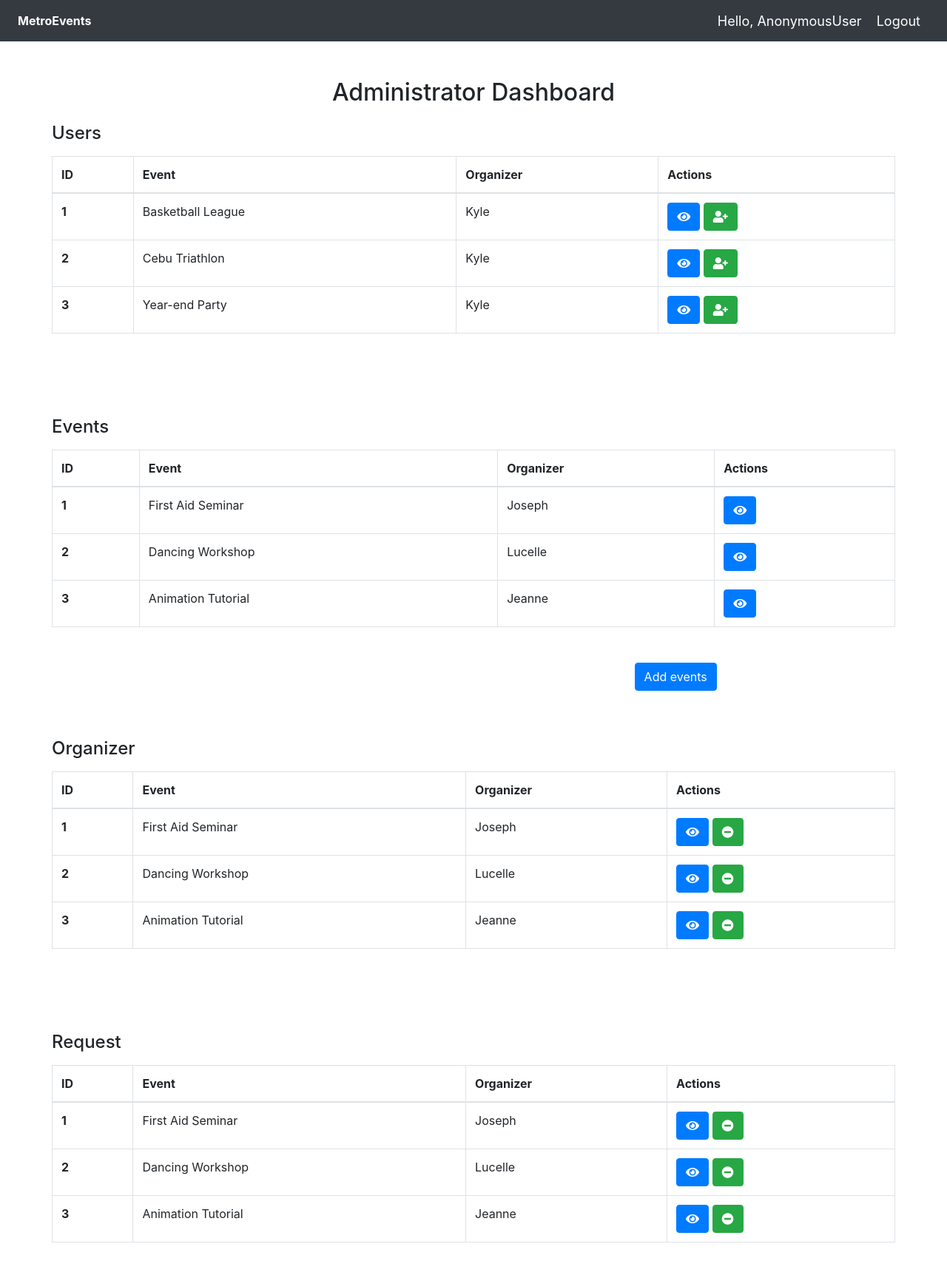
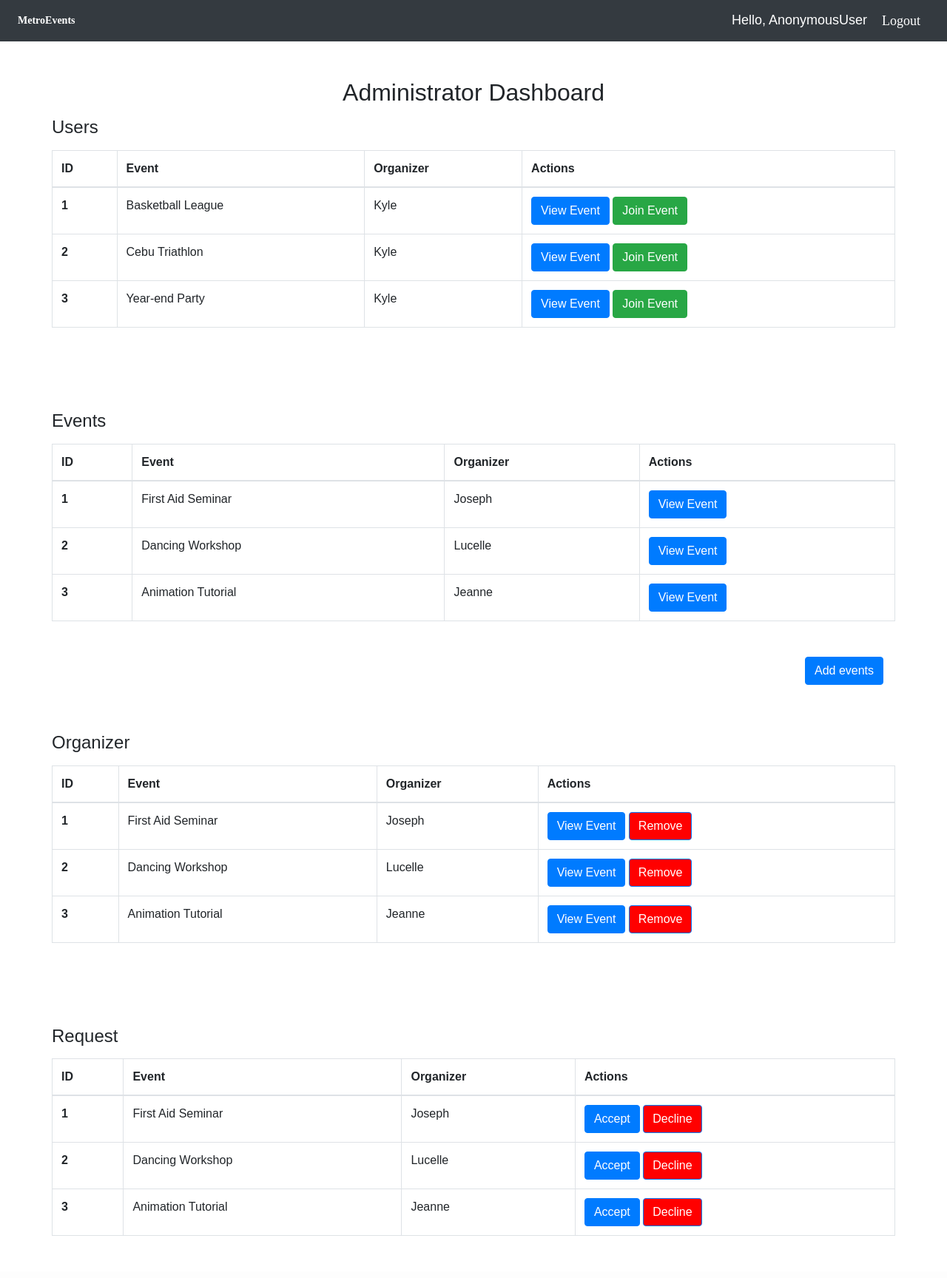
Before and after one commit to jsphdon/G7-MetroEvents, a Django app: template MetroEvents7/account/templates/adminAccount.html in a window 1280 px wide. Shown: the whole page at 74% size. After the commit the page ends 1671 px from the top, so only its background shows below. Run offline with Django 3.2, Linux system fonts and the light colour scheme; the template is opened without the code that fills it, so the values that code supplies are empty; some libraries are stand-ins or nearby versions; some web fonts are replaced.

Commit message:
Update admindashboard

```diff
--- a/MetroEvents7/account/templates/adminAccount.html
+++ b/MetroEvents7/account/templates/adminAccount.html
@@ -1,3 +1,5 @@
+<!-- {% load static %} -->
+
 <!DOCTYPE html>
 <html lang="eng">
 
@@ -7,6 +9,7 @@
     integrity="sha384-ggOyR0iXCbMQv3Xipma34MD+dH/1fQ784/j6cY/iJTQUOhcWr7x9JvoRxT2MZw1T" crossorigin="anonymous">
      <!-- Font Awesome Icons -->
      <link rel="stylesheet" href="https://cdnjs.cloudflare.com/ajax/libs/font-awesome/5.14.0/css/all.min.css">
+  <link rel="stylesheet" type="text/css" href="{% static '/css/main.css' %}">
 
 </head>
 
@@ -16,7 +19,6 @@
     color: #fff;
     margin-right: 20px;
   }
-
   .container {
   padding: 2rem 0rem;
 }
@@ -32,26 +34,17 @@
 } */
 /* The Modal (background) */
 .modal {
-    display: none;
-    /* Hidden by default */
-    position: fixed;
-    /* Stay in place */
-    z-index: 1;
-    /* Sit on top */
-    padding-top: 100px;
-    /* Location of the box */
+  display: none; /* Hidden by default */
+  position: fixed; /* Stay in place */
+  z-index: 1; /* Sit on top */
+  padding-top: 100px; /* Location of the box */
   left: 0;
   top: 0;
-    width: 100%;
-    /* Full width */
-    height: 100%;
-    /* Full height */
-    overflow: auto;
-    /* Enable scroll if needed */
-    background-color: rgb(0, 0, 0);
-    /* Fallback color */
-    background-color: rgba(0, 0, 0, 0.4);
-    /* Black w/ opacity */
+  width: 100%; /* Full width */
+  height: 100%; /* Full height */
+  overflow: auto; /* Enable scroll if needed */
+  background-color: rgb(0,0,0); /* Fallback color */
+  background-color: rgba(0,0,0,0.4); /* Black w/ opacity */
 }
 
 /* Modal Content */
@@ -77,7 +70,6 @@
   text-decoration: none;
   cursor: pointer;
 }
-
 .modal-backdrop {
     display: none;
     z-index: 1040 !important;
@@ -87,16 +79,14 @@
     margin: 2px auto;
     z-index: 1100 !important;
 }
-
-  .admintxt {
+.admintxt{
   position: relative;
   top: 50px;
   text-align: center;
 }
-
-  #btn-addevent {
+#btn-addevent{
   position: relative;
-    left: 67%;
+  left: 85%;
 }
 </style>
 
@@ -109,13 +99,13 @@
     <div class="collapse navbar-collapse" id="navbarNav">
       <ul class="navbar-nav">
         <li class="nav-item active">
-          <a class="nav-link" href="{% url 'account:myaccount' %}"><b>MetroEvents</b></a>
+          <a class="nav-link" href="{% url 'user:homepage' %}"><b>MetroEvents</b></a>
         </li>
       </ul>
     </div>
 
     <span class="hello-msg">Hello, {{request.user}}</span>
-    <span><a class="hello-msg" href="{% url 'account:logout' %}" style="color: white;">Logout</a></span>
+    <span><a class="hello-msg" href="{% url 'user:logout' %}" style="color: white;">Logout</a></span>
 
   </nav>
 <div class="admintxt">
@@ -144,10 +134,8 @@
             <td>Basketball League</td>
             <td>Kyle</td>
             <td>
-                  <button type="button" class="btn btn-primary" data-toggle="modal" data-target="#modal-view"><i
-                      class="fas fa-eye"></i></button>
-                  <button type="button" class="btn btn-success" data-toggle="modal" data-target="#modal-join"><i
-                      class="fas fa-user-plus"></i></button>
+              <button type="button" class="btn btn-primary" data-toggle = "modal" data-target= "#modal-view">View Event</button>
+              <button type="button" class="btn btn-success" data-toggle = "modal" data-target= "#modal-join">Join Event</button>
               <!-- <button type="button" class="btn btn-danger"><i class="far fa-trash-alt"></i></button> -->
             </td>
           </tr>
@@ -156,10 +144,8 @@
             <td>Cebu Triathlon</td>
             <td>Kyle</td>
             <td>
-                  <button type="button" class="btn btn-primary" data-toggle="modal" data-target="#modal-view"><i
-                      class="fas fa-eye"></i></button>
-                  <button type="button" class="btn btn-success" data-toggle="modal" data-target="#modal-join"><i
-                      class="fas fa-user-plus"></i></button>
+              <button type="button" class="btn btn-primary" data-toggle = "modal" data-target= "#modal-view">View Event</button>
+              <button type="button" class="btn btn-success" data-toggle = "modal" data-target= "#modal-join">Join Event</button>
               <!-- <button type="button" class="btn btn-danger"><i class="far fa-trash-alt"></i></button> -->
             </td>
           </tr>
@@ -168,10 +154,8 @@
             <td>Year-end Party</td>
             <td>Kyle</td>
             <td>
-                  <button type="button" class="btn btn-primary" data-toggle="modal" data-target="#modal-view"><i
-                      class="fas fa-eye"></i></button>
-                  <button type="button" class="btn btn-success" data-toggle="modal" data-target="#modal-join"><i
-                      class="fas fa-user-plus"></i></button>
+              <button type="button" class="btn btn-primary" data-toggle = "modal" data-target= "#modal-view">View Event</button>
+              <button type="button" class="btn btn-success" data-toggle = "modal" data-target= "#modal-join">Join Event</button>
               <!-- <button type="button" class="btn btn-danger"><i class="far fa-trash-alt"></i></button> -->
             </td>
           </tr>
@@ -201,8 +185,7 @@
             <td>First Aid Seminar</td>
             <td>Joseph</td>
             <td>
-                  <button type="button" class="btn btn-primary" data-toggle="modal" data-target="#modal-view"><i
-                      class="fas fa-eye"></i></button>
+              <button type="button" class="btn btn-primary" data-toggle = "modal" data-target= "#modal-viewevent">View Event</button>
 
               <!-- <button type="button" class="btn btn-danger"><i class="far fa-trash-alt"></i></button> -->
             </td>
@@ -212,9 +195,7 @@
             <td>Dancing Workshop</td>
             <td>Lucelle</td>
             <td>
-                  <button type="button" class="btn btn-primary" data-toggle="modal" data-target="#modal-view"><i
-                      class="fas fa-eye"></i></button>
-
+                <button type="button" class="btn btn-primary" data-toggle = "modal" data-target= "#modal-viewevent">View Event</button>
               <!-- <button type="button" class="btn btn-danger"><i class="far fa-trash-alt"></i></button> -->
             </td>
           </tr>
@@ -223,9 +204,7 @@
             <td>Animation Tutorial</td>
             <td>Jeanne</td>
             <td>
-                  <button type="button" class="btn btn-primary" data-toggle="modal" data-target="#modal-view"><i
-                      class="fas fa-eye"></i></button>
-
+                <button type="button" class="btn btn-primary" data-toggle = "modal" data-target= "#modal-viewevent">View Event</button>
               <!-- <button type="button" class="btn btn-danger"><i class="far fa-trash-alt"></i></button> -->
             </td>
           </tr>
@@ -257,10 +236,8 @@
             <td>First Aid Seminar</td>
             <td>Joseph</td>
             <td>
-                <button type="button" class="btn btn-primary" data-toggle="modal" data-target="#modal-view"><i
-                    class="fas fa-eye"></i></button>
-                <button type="button" class="btn btn-success" data-toggle="modal" data-target="#modal-remove"><i
-                    class="fas fa-minus-circle"></i></button>
+              <button type="button" class="btn btn-primary" data-toggle = "modal" data-target= "#modal-view">View Event</button>
+              <button style="background-color: red;" type="button" class="btn btn-primary" data-toggle = "modal" data-target= "#modal-remove">Remove</button>
               <!-- <button type="button" class="btn btn-danger"><i class="far fa-trash-alt"></i></button> -->
             </td>
           </tr>
@@ -269,10 +246,8 @@
             <td>Dancing Workshop</td>
             <td>Lucelle</td>
             <td>
-                <button type="button" class="btn btn-primary" data-toggle="modal" data-target="#modal-view"><i
-                    class="fas fa-eye"></i></button>
-                <button type="button" class="btn btn-success" data-toggle="modal" data-target="#modal-remove"><i
-                    class="fas fa-minus-circle"></i></button>
+              <button type="button" class="btn btn-primary" data-toggle = "modal" data-target= "#modal-view">View Event</button>
+              <button style="background-color: red;" type="button" class="btn btn-primary" data-toggle = "modal" data-target= "#modal-remove">Remove</button>
               <!-- <button type="button" class="btn btn-danger"><i class="far fa-trash-alt"></i></button> -->
             </td>
           </tr>
@@ -281,10 +256,8 @@
             <td>Animation Tutorial</td>
             <td>Jeanne</td>
             <td>
-                <button type="button" class="btn btn-primary" data-toggle="modal" data-target="#modal-view"><i
-                    class="fas fa-eye"></i></button>
-                <button type="button" class="btn btn-success" data-toggle="modal" data-target="#modal-remove"><i
-                    class="fas fa-minus-circle"></i></button>
+              <button type="button" class="btn btn-primary" data-toggle = "modal" data-target= "#modal-view">View Event</button>
+              <button style="background-color: red;" type="button" class="btn btn-primary" data-toggle = "modal" data-target= "#modal-remove">Remove</button>
               <!-- <button type="button" class="btn btn-danger"><i class="far fa-trash-alt"></i></button> -->
             </td>
           </tr>
@@ -314,10 +287,8 @@
             <td>First Aid Seminar</td>
             <td>Joseph</td>
             <td>
-                <button type="button" class="btn btn-primary" data-toggle="modal" data-target="#modal-view"><i
-                    class="fas fa-eye"></i></button>
-                <button type="button" class="btn btn-success" data-toggle="modal" data-target="#modal-remove"><i
-                    class="fas fa-minus-circle"></i></button>
+              <button type="button" class="btn btn-primary" data-toggle = "modal" data-target= "#modal-accept">Accept</button>
+              <button style="background-color: red;" type="button" class="btn btn-primary" data-toggle = "modal" data-target= "#modal-decline">Decline</button>
               <!-- <button type="button" class="btn btn-danger"><i class="far fa-trash-alt"></i></button> -->
             </td>
           </tr>
@@ -326,10 +297,8 @@
             <td>Dancing Workshop</td>
             <td>Lucelle</td>
             <td>
-                <button type="button" class="btn btn-primary" data-toggle="modal" data-target="#modal-view"><i
-                    class="fas fa-eye"></i></button>
-                <button type="button" class="btn btn-success" data-toggle="modal" data-target="#modal-remove"><i
-                    class="fas fa-minus-circle"></i></button>
+              <button type="button" class="btn btn-primary" data-toggle = "modal" data-target= "#modal-accept">Accept</button>
+              <button style="background-color: red;" type="button" class="btn btn-primary" data-toggle = "modal" data-target= "#modal-decline">Decline</button>
               <!-- <button type="button" class="btn btn-danger"><i class="far fa-trash-alt"></i></button> -->
             </td>
           </tr>
@@ -338,10 +307,8 @@
             <td>Animation Tutorial</td>
             <td>Jeanne</td>
             <td>
-                <button type="button" class="btn btn-primary" data-toggle="modal" data-target="#modal-view"><i
-                    class="fas fa-eye"></i></button>
-                <button type="button" class="btn btn-success" data-toggle="modal" data-target="#modal-remove"><i
-                    class="fas fa-minus-circle"></i></button>
+              <button type="button" class="btn btn-primary" data-toggle = "modal" data-target= "#modal-accept">Accept</button>
+              <button style="background-color: red;" type="button" class="btn btn-primary" data-toggle = "modal" data-target= "#modal-decline">Decline</button>
               <!-- <button type="button" class="btn btn-danger"><i class="far fa-trash-alt"></i></button> -->
             </td>
           </tr>
@@ -351,8 +318,6 @@
   </div>
 </div>
 </div>
-
-
 <!--
     {% endblock %} -->
   </div>
@@ -364,14 +329,13 @@
               <div class="modal-content">
                 <div class="modal-header">
                   <h5 class="modal-title">Basketball League Event</h5>
-        <button type="button" class="close" data-dismiss="modal">&times;</button>
+                  <button type="button" class="close" data-dismiss = "modal">&times;</button>
                 </div>
                 <div class="modal-body">
                   <p>The event will start at 8:00 am in the morning. Player should be their before the Opening will start!</p>
                 </div>
                 <div class="modal-footer">
-        <button style="background-color: red;" type="button" class="btn btn-secondary"
-          data-dismiss="modal">Cancel</button>
+                  <button style="background-color: red;" type="button" class="btn btn-secondary" data-dismiss = "modal">Cancel</button>
                 </div>
               </div>
             </div>
@@ -382,15 +346,14 @@
               <div class="modal-content">
                 <div class="modal-header">
                   <h5 class="modal-title">Event</h5>
-        <button type="button" class="close" data-dismiss="modal">&times;</button>
+                  <button type="button" class="close" data-dismiss = "modal">&times;</button>
                 </div>
                 <div class="modal-body">
                   <p>Do you want to join in this event?</p>
                 </div>
                 <div class="modal-footer">
-        <button style="background-color: blue;" type="button" class="btn btn-secondary"
-          data-dismiss="modal">Yes</button>
-        <button style="background-color: red;" type="button" class="btn btn-secondary" data-dismiss="modal">No</button>
+                  <button style="background-color: blue;" type="button" class="btn btn-secondary" data-dismiss = "modal">Yes</button>
+                  <button style="background-color: red;" type="button" class="btn btn-secondary" data-dismiss = "modal">No</button>
                 </div>
               </div>
             </div>
@@ -402,19 +365,76 @@
               <div class="modal-content">
                 <div class="modal-header">
                   <h5 class="modal-title">Event</h5>
-        <button type="button" class="close" data-dismiss="modal">&times;</button>
+                  <button type="button" class="close" data-dismiss = "modal">&times;</button>
                 </div>
                 <div class="modal-body">
                   <p>Do you want to remove this event from your record?</p>
                 </div>
                 <div class="modal-footer">
-        <button style="background-color: blue;" type="button" class="btn btn-secondary"
-          data-dismiss="modal">Yes</button>
-        <button style="background-color: red;" type="button" class="btn btn-secondary" data-dismiss="modal">No</button>
+                  <button style="background-color: blue;" type="button" class="btn btn-secondary" data-dismiss = "modal">Yes</button>
+                  <button style="background-color: red;" type="button" class="btn btn-secondary" data-dismiss = "modal">No</button>
                 </div>
               </div>
             </div>
           </div>
+
+          <!-- Modal-event-->
+          <div class="modal" tabindex="-1" id="modal-viewevent">
+            <div class="modal-dialog">
+              <div class="modal-content">
+                <div class="modal-header">
+                  <h5 class="modal-title">Event</h5>
+                  <button type="button" class="close" data-dismiss = "modal">&times;</button>
+                </div>
+                <div class="modal-body">
+                  <p>Lorem ipsum dolor sit amet, consectetur adipiscing elit, sed do eiusmod tempor incididunt ut labore et dolore magna aliqua. Ut enim ad minim veniam, quis nostrud exercitation ullamco laboris nisi ut aliquip ex ea commodo consequat. Duis aute irure dolor in reprehenderit in voluptate velit esse cillum dolore eu fugiat nulla pariatur. Excepteur sint occaecat cupidatat non proident, sunt in culpa qui officia deserunt mollit anim id est laborum.</p>
+                </div>
+                <div class="modal-footer">
+
+                  <button style="background-color: red;" type="button" class="btn btn-secondary" data-dismiss = "modal">Cancel</button>
+                </div>
+              </div>
+            </div>
+          </div>
+
+          <!-- Modal-accept-->
+          <div class="modal" tabindex="-1" id="modal-accept">
+            <div class="modal-dialog">
+              <div class="modal-content">
+                <div class="modal-header">
+                  <h5 class="modal-title">Event</h5>
+                  <button type="button" class="close" data-dismiss = "modal">&times;</button>
+                </div>
+                <div class="modal-body">
+                  <p>Do you want to accept this event?</p>
+                </div>
+                <div class="modal-footer">
+                  <button style="background-color: blue;" type="button" class="btn btn-secondary" data-dismiss = "modal">Yes</button>
+                  <button style="background-color: red;" type="button" class="btn btn-secondary" data-dismiss = "modal">No</button>
+                </div>
+              </div>
+            </div>
+          </div>
+
+           <!-- Modal-decline-->
+          <div class="modal" tabindex="-1" id="modal-decline">
+            <div class="modal-dialog">
+              <div class="modal-content">
+                <div class="modal-header">
+                  <h5 class="modal-title">Event</h5>
+                  <button type="button" class="close" data-dismiss = "modal">&times;</button>
+                </div>
+                <div class="modal-body">
+                  <p>Do you want to decline this event?</p>
+                </div>
+                <div class="modal-footer">
+                  <button style="background-color: blue;" type="button" class="btn btn-secondary" data-dismiss = "modal">Yes</button>
+                  <button style="background-color: red;" type="button" class="btn btn-secondary" data-dismiss = "modal">No</button>
+                </div>
+              </div>
+            </div>
+          </div>
+
 
 <script src="https://code.jquery.com/jquery-3.3.1.slim.min.js"
   integrity="sha384-q8i/X+965DzO0rT7abK41JStQIAqVgRVzpbzo5smXKp4YfRvH+8abtTE1Pi6jizo" crossorigin="anonymous"></script>
@@ -423,5 +443,5 @@
 <script src="https://stackpath.bootstrapcdn.com/bootstrap/4.3.1/js/bootstrap.min.js"
   integrity="sha384-JjSmVgyd0p3pXB1rRibZUAYoIIy6OrQ6VrjIEaFf/nJGzIxFDsf4x0xIM+B07jRM" crossorigin="anonymous"></script>
 
-
+</script>
 </html>
```
Lines whose indentation alone changed are shown as unchanged.
